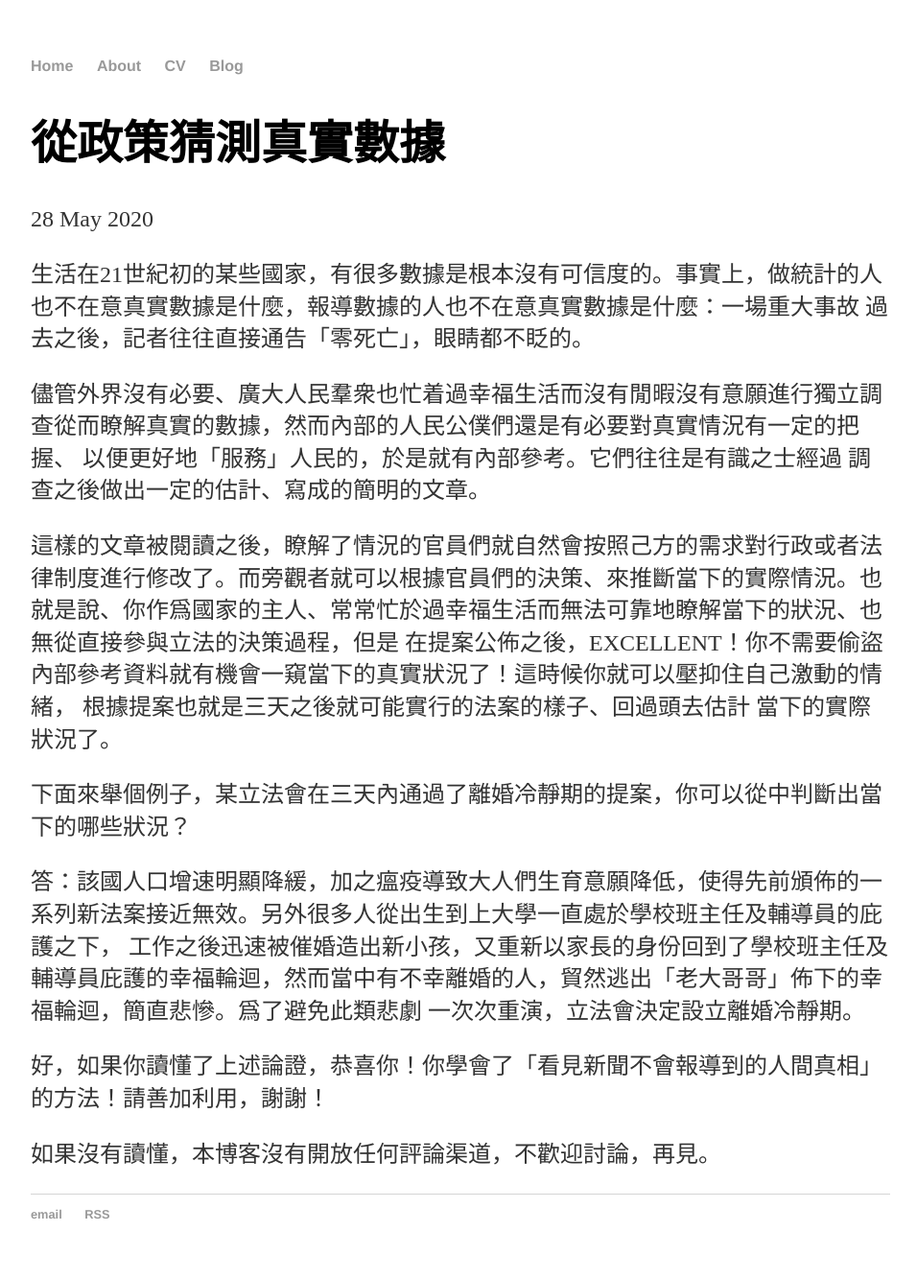
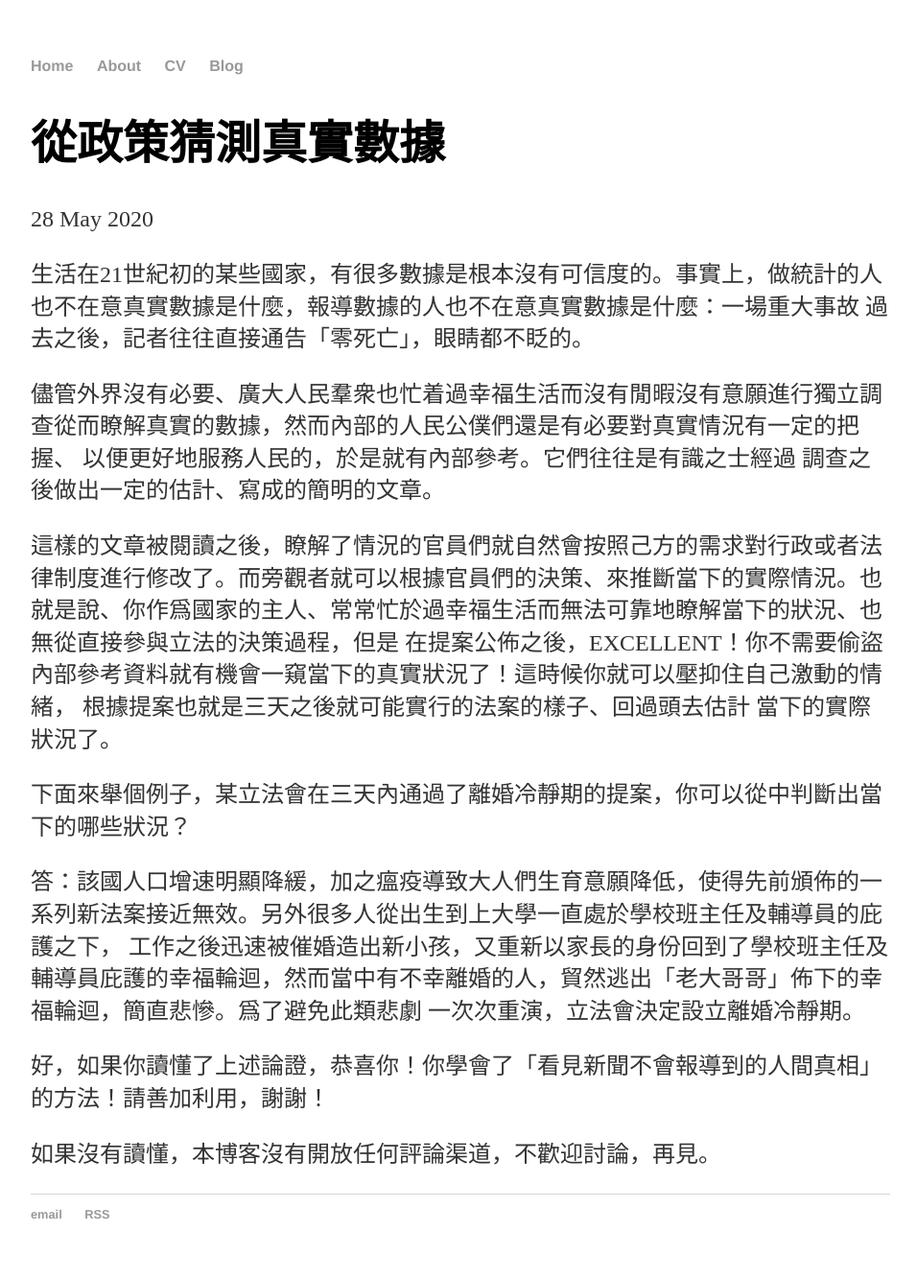
Before and after one commit to Ekove/ekove.github.io, a Jekyll site: the page built from _posts/2020-5-28-notes.md, in a window 1280 px wide. Shown: the whole page at 96% size, without its empty margins (160-1116 px from the left). Built offline with Jekyll 4.4.1, drawn with Linux system fonts in a browser that asks for light colours.

```diff
--- a/_posts/2020-5-28-notes.md
+++ b/_posts/2020-5-28-notes.md
@@ -8,7 +8,7 @@ date: 2020-05-28
 過去之後，記者往往直接通告「零死亡」，眼睛都不眨的。
 
 儘管外界沒有必要、廣大人民羣衆也忙着過幸福生活而沒有閒暇沒有意願進行獨立調查從而瞭解真實的數據，然而內部的人民公僕們還是有必要對真實情況有一定的把握、
-以便更好地「服務」人民的，於是就有內部參考。它們往往是有識之士經過
+以便更好地服務人民的，於是就有內部參考。它們往往是有識之士經過
 調查之後做出一定的估計、寫成的簡明的文章。
 
 這樣的文章被閱讀之後，瞭解了情況的官員們就自然會按照己方的需求對行政或者法律制度進行修改了。而旁觀者就可以根據官員們的決策、來推斷當下的實際情況。也就是說、你作爲國家的主人、常常忙於過幸福生活而無法可靠地瞭解當下的狀況、也無從直接參與立法的決策過程，但是
```
